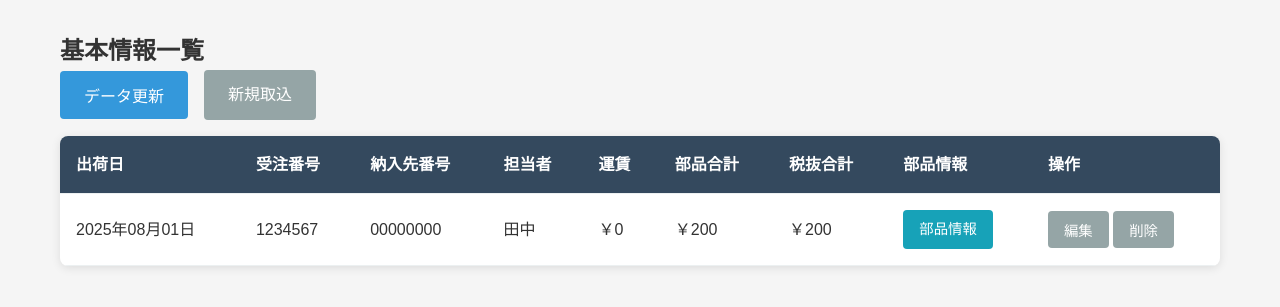
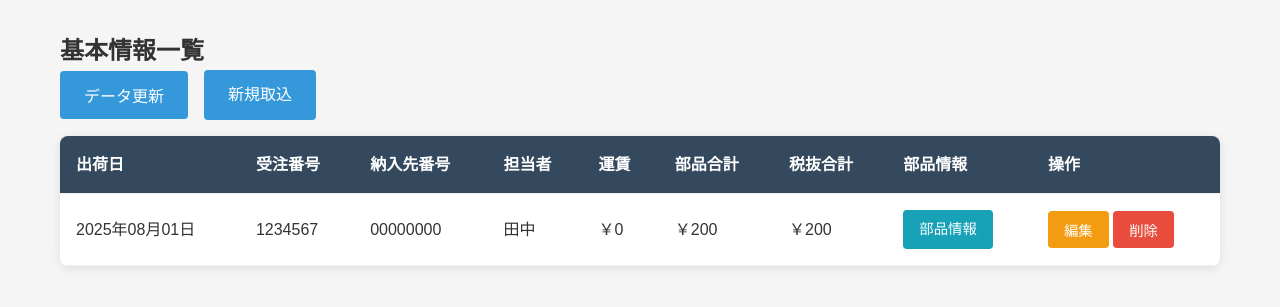
Before and after one commit to shiro-mail/purchases-maintenance, a Flask app: page /basic_info in a window 1280 px wide. Shown: the part 125-432 px from the top of the page. Run offline with Flask 3, Linux system fonts and the light colour scheme; data comes from the database, SQL or seed files in the repository.

Commit message:
Add button color changes: edit buttons yellow, delete buttons red
- Add btn-warning CSS class for yellow edit buttons
- Update edit buttons to use btn-warning (yellow) in basic_info.js and parts_info.js
- Update delete buttons to use btn-danger (red) in basic_info.js and parts_info.js
- Change '新規取込' button to btn-primary (blue) in basic_info.html template
- Tested visually across all pages - button colors and functionality working correctly

Co-Authored-By: 衣斐司郎 <shiro@sunyou.co.jp>

```diff
--- a/static/css/style.css
+++ b/static/css/style.css
@@ -104,6 +104,15 @@ nav a:hover {
 
 .btn-info:hover {
     background-color: #138496;
+}
+
+.btn-warning {
+    background-color: #f39c12;
+    color: white;
+}
+
+.btn-warning:hover {
+    background-color: #e67e22;
 }
 
 /* Card styles */
--- a/static/js/basic_info.js
+++ b/static/js/basic_info.js
@@ -75,8 +75,8 @@ onDOMReady(() => {
                         <a href="/parts_info/${record.id}" class="btn btn-info">部品情報</a>
                     </td>
                     <td>
-                        <button onclick="editRecord(${record.id})" class="btn btn-secondary">編集</button>
-                        <button onclick="deleteRecord(${record.id})" class="btn btn-secondary">削除</button>
+                        <button onclick="editRecord(${record.id})" class="btn btn-warning">編集</button>
+                        <button onclick="deleteRecord(${record.id})" class="btn btn-danger">削除</button>
                     </td>
                 </tr>
             `;
--- a/static/js/parts_info.js
+++ b/static/js/parts_info.js
@@ -51,8 +51,8 @@ onDOMReady(() => {
                     <td>${formatCurrency(part.unit_price)}</td>
                     <td>${formatCurrency(part.sales_amount)}</td>
                     <td>
-                        <button onclick="editPart(${part.id})" class="btn btn-secondary">編集</button>
-                        <button onclick="deletePart(${part.id})" class="btn btn-secondary">削除</button>
+                        <button onclick="editPart(${part.id})" class="btn btn-warning">編集</button>
+                        <button onclick="deletePart(${part.id})" class="btn btn-danger">削除</button>
                     </td>
                 </tr>
             `;
--- a/templates/basic_info.html
+++ b/templates/basic_info.html
@@ -8,7 +8,7 @@
 
     <div class="actions">
         <button id="refreshData" class="btn btn-primary">データ更新</button>
-        <a href="{{ url_for('import_file') }}" class="btn btn-secondary">新規取込</a>
+        <a href="{{ url_for('import_file') }}" class="btn btn-primary">新規取込</a>
     </div>
 
     <div id="basicInfoTable" class="data-table">
```
